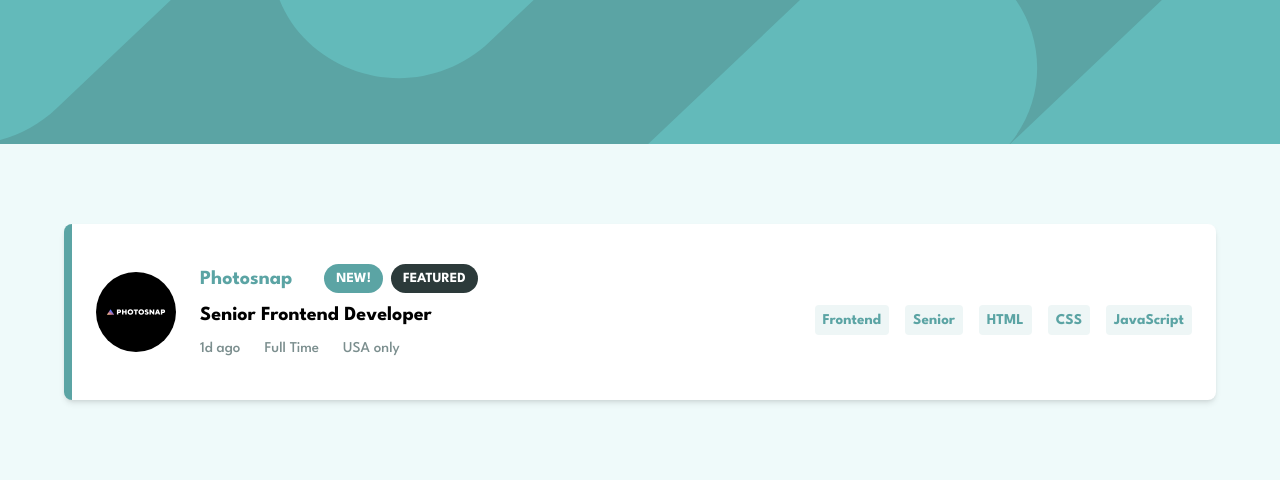
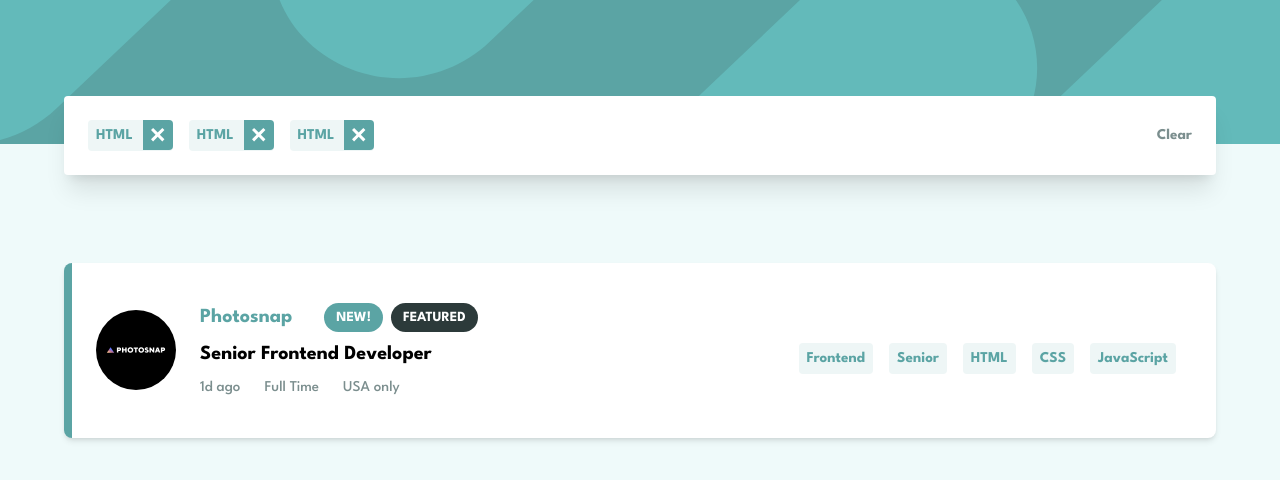
Before and after one commit to victorpatru/job-listing-fem, a React (Vite) app: page / in a window 1280 px wide. Shown: the top 480 px of the page. Built offline with nearby package versions, Linux system fonts and the light colour scheme.

Commit message:
feat: create filtering card and item components

```diff
--- a/src/App.jsx
+++ b/src/App.jsx
@@ -18,12 +18,15 @@ To add a filter, the user needs to click on the tablets on the right-side of the
 
 import Header from "./components/Header";
 import CardList from "./components/CardList";
+import FilteringCard from "./components/FilteringCard";
 
 function App() {
   return (
     <>
       <Header />
-      <main className="min-h-screen bg-backgroundLightCyan font-serif flex flex-col justify-start items-center pt-20">
+      {/* Add state that if filtering is open add the "space-y-60" to the classNames of the main element */}
+      <main className="relative min-h-screen bg-backgroundLightCyan font-serif flex flex-col justify-start items-center">
+        <FilteringCard />
         <CardList />
       </main>
     </>
--- a/src/components/CardItem.jsx
+++ b/src/components/CardItem.jsx
@@ -1,8 +1,8 @@
 function CardItem() {
   return (
     // Card Container
-    <section className="relative container max-w-xs bg-white  shadow-md rounded-lg text-base border-l-8 border-primaryCyan font-bold md:max-w-4xl xl:max-w-6xl">
-      <div className="px-6 py-10 flex flex-col space-y-2">
+    <section className="container max-w-xs bg-white  shadow-md rounded-lg text-base border-l-8 border-primaryCyan font-bold md:max-w-4xl xl:max-w-6xl mt-10">
+      <div className="relative px-6 py-10 flex flex-col space-y-2">
         <div className="md:flex md:justify-between md:items-center">
           <div className="flex flex-col items-center md:flex-row md:space-y-0 md:space-x-6">
             {/* Image Div */}
@@ -43,7 +43,7 @@ function CardItem() {
           <div className="border-t-[1px] border-[#B7C4C4] md:hidden"></div>
 
           {/* Technologies List Items */}
-          <ul className="flex flex-row flex-wrap gap-4 technologies-card pt-6 pb-2 md:flex-nowrap">
+          <ul className="flex flex-row flex-wrap gap-4 technologies-card pt-6 pb-2 pr-4 md:flex-nowrap">
             <li className="card">Frontend</li>
             <li className="card">Senior</li>
             <li className="card">HTML</li>
--- /dev/null
+++ b/src/components/FilteringCard.jsx
@@ -0,0 +1,24 @@
+import FilteringItem from "./FilteringItem";
+
+function FilteringCard() {
+  return (
+    // Card Filtering Container
+    <section className="container max-w-xs md:max-w-4xl xl:max-w-6xl">
+      <div className=" relative -top-12  bg-white shadow-xl rounded text-base font-bold md:max-w-4xl xl:max-w-6xl">
+        <div className="flex justify-between items-center p-6">
+          <ul className="flex flex-wrap gap-4">
+            <FilteringItem item="HTML" />
+            <FilteringItem item="CSS" />
+            <FilteringItem item="JavaScript" />
+          </ul>
+
+          {/* Clear Button */}
+          <span className="text-darkGrayishCyan cursor-pointer hover:text-primaryCyan">
+            Clear
+          </span>
+        </div>
+      </div>
+    </section>
+  );
+}
+export default FilteringCard;
--- /dev/null
+++ b/src/components/FilteringItem.jsx
@@ -0,0 +1,17 @@
+function FilteringItem() {
+  return (
+    <li className="card-filter relative flex items-center pr-10 group ">
+      <h3 className="group-hover:text-veryDarkGrayishCyan">HTML</h3>
+      <div className="remove-filter-btn" id="remove-filter">
+        <svg xmlns="http://www.w3.org/2000/svg" width="14" height="14">
+          <path
+            fill="#FFF"
+            fillRule="evenodd"
+            d="M11.314 0l2.121 2.121-4.596 4.596 4.596 4.597-2.121 2.121-4.597-4.596-4.596 4.596L0 11.314l4.596-4.597L0 2.121 2.121 0l4.596 4.596L11.314 0z"
+          />
+        </svg>
+      </div>
+    </li>
+  );
+}
+export default FilteringItem;
--- a/src/index.css
+++ b/src/index.css
@@ -6,4 +6,12 @@
   .card {
     @apply bg-filteringLightCyan text-primaryCyan py-1 px-2 rounded hover:text-white hover:bg-primaryCyan cursor-pointer;
   }
+
+  .card-filter {
+    @apply bg-filteringLightCyan text-primaryCyan py-1 px-2 rounded cursor-pointer;
+  }
+
+  .remove-filter-btn {
+    @apply bg-primaryCyan absolute right-0 p-2 rounded-r group-hover:bg-veryDarkGrayishCyan;
+  }
 }
```
